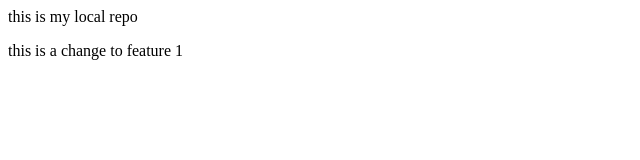
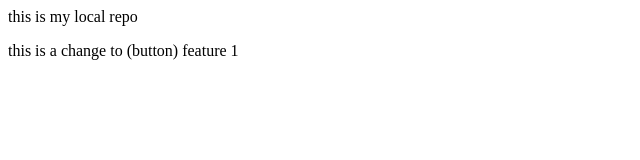
Before and after one commit to AnkitaaDaas/localrepo, a plain HTML site: page index.html in a window 1280 px wide. Shown: the full height of the page, 0-640 px from the left. Drawn offline with Linux system fonts and the light colour scheme.

```diff
--- a/index.html
+++ b/index.html
@@ -2,5 +2,5 @@
     this is my local repo
 </p>
 <p>
-    this is a change to feature 1
+    this is a change to (button) feature 1
 </p>
```
